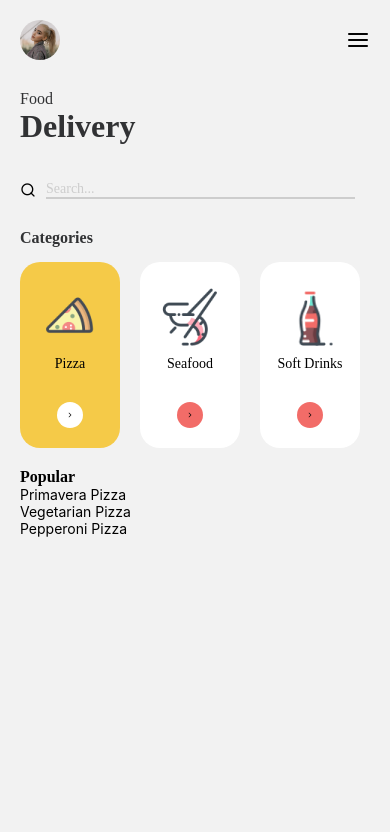
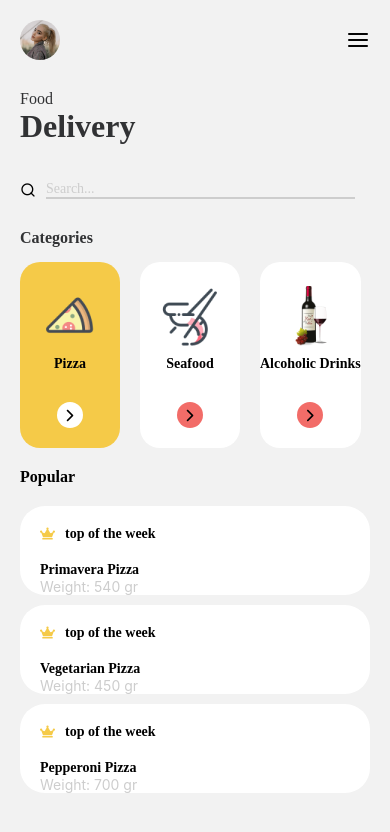
Before and after one commit to phananh18/rn-food-UI-app, a React Native app: screen /Home in a window 390 px wide. Shown: the top 832 px of the page. Built offline with nearby package versions, Linux system fonts and the light colour scheme.

Commit message:
react-native

```diff
--- a/src/assets/data/CategoriesData.js
+++ b/src/assets/data/CategoriesData.js
@@ -12,7 +12,13 @@ const CategoriesData=[
         selected:false,
     },
     {
-        id:1,
+        id:3,
+        image:require('../images/wine-icon.png'),
+        title:'Alcoholic Drinks',
+        selected:false,
+    },
+    {
+        id:4,
         image:require('../images/soda-icon.png'),
         title:'Soft Drinks',
         selected:false,
--- a/src/components/HomeScreen.js
+++ b/src/components/HomeScreen.js
@@ -1,13 +1,14 @@
 import React from 'react'
-import { StyleSheet, Text, View, Image, FlatList } from 'react-native'
+import { StyleSheet, Text, View, Image, FlatList, ScrollView } from 'react-native'
 import Colors from '../assets/colors/Colors'
 import Feather from 'react-native-vector-icons/Feather'
 import CategoriesData from '../assets/data/CategoriesData'
 import PopularData from '../assets/data/PopularData'
-
+import FontAwesome5 from 'react-native-vector-icons/FontAwesome5'
 
 const HomeScreen = () => {
     return (
+        <ScrollView>
             <View style={styles.container}>
                 {/* Header */}
                 <View style={styles.headerWrapper}>
@@ -53,7 +54,7 @@ const HomeScreen = () => {
                                         }]}>
                                             <Feather
                                                 name='chevron-right'
-                                            size={8}
+                                                size={20}
                                                 style={styles.catergorySelectIcon} />
                                         </View>
                                     </View>
@@ -66,22 +67,55 @@ const HomeScreen = () => {
                 {/* Popular */}
                 <View style={styles.popularWrapper}>
                     <Text style={styles.popularTitle}>Popular</Text>
-                <View style={styles.popularListWrapper}>
+                    {/** use map func when there is a lot of data
+                     * {PopularData.map((item) => {
+                        return (
+                            <View style={styles.popularCardWrapper}>
+                                <View style={styles.popularTopWrapper}>
+                                    <FontAwesome5
+                                        name='crown'
+                                        size={12}
+                                        color={Colors.primary} />
+                                    <Text style={styles.popularTopText}>top of the week</Text>
+                                </View>
+                                <View style={styles.popularTitleWrapper}>
+                                    <Text>{item.title}</Text>
+                                    <Text>Weight: {item.weight}</Text>
+                                </View>
+                            </View>
+                        )
+                    })}
+                     */}
+                     {/*  use flatlist when there is a lot of data  */}
+                    <View style={{marginTop:10}}>
                         <FlatList
                             data={PopularData}
-                            keyExtractor={item=>item.id}
-                            renderItem={({item})=>{
-                                return(
-                                    <View>
-                                        <Text>{item.title}</Text>
+                            keyExtractor={item => item.id}
+                            renderItem={({ item }) => {
+                                return (
+                                    <View style={styles.popularCardWrapper}>
+                                        <View style={styles.popularTopWrapper}>
+                                            <FontAwesome5
+                                                name='crown'
+                                                size={12}
+                                                color={Colors.primary} />
+                                            <Text style={styles.popularTopText}>top of the week</Text>
+                                        </View>
+                                        <View style={styles.popularTitleWrapper}>
+                                            <Text style={styles.popularTitlesTitle}>{item.title}</Text>
+                                            <Text style={styles.popularTitlesWeight}>Weight: {item.weight}</Text>
+                                        </View>
                                     </View>
                                 )
                             }}
                         />
                     </View>
-            </View>
+
 
                 </View>
+            </View>
+        </ScrollView>
+
     )
 }
 
@@ -116,7 +150,7 @@ const styles = StyleSheet.create({
         fontFamily: 'Montserrat-Bold',
         fontSize: 32,
         color: Colors.textDark,
-        fontWeight:'bold',
+        fontWeight: 'bold',
     },
     searchWrapper: {
         marginTop: 36,
@@ -143,7 +177,7 @@ const styles = StyleSheet.create({
         fontFamily: 'Montserrat-Bold',
         fontSize: 16,
         color: Colors.textDark,
-        fontWeight:'bold',
+        fontWeight: 'bold',
     },
     categoriesListWrapper: {
         paddingTop: 15,
@@ -166,6 +200,7 @@ const styles = StyleSheet.create({
         fontFamily: 'Montserrat-SemiBold',
         fontSize: 14,
         marginTop: 10,
+        fontWeight: 'bold',
     },
     categorySelectWrapper: {
         alignSelf: 'center',
@@ -178,13 +213,42 @@ const styles = StyleSheet.create({
     },
     catergorySelectIcon: {
         alignSelf: 'center',
+        color:Colors.black,
     },
-    popularWrapper:{
-        paddingHorizontal:20,
+    popularWrapper: {
+        paddingHorizontal: 20,
     },
-    popularTitle:{
-        fontFamily:'Montserrat-Bold',
-        fontSize:16,
+    popularTitle: {
+        fontFamily: 'Montserrat-Bold',
+        fontSize: 16,
+        fontWeight: 'bold',
+    },
+    popularCardWrapper: {
+        backgroundColor: Colors.white,
+        borderRadius: 25,
+        marginTop: 10,
+        paddingLeft:20,
+    },
+    popularTopWrapper: {
+        flexDirection: 'row',
+        alignItems: 'center',
+        paddingTop: 20,
+    },
+    popularTopText: {
+        fontSize: 14,
+        fontFamily: 'Montserrat-SemiBold',
+        fontWeight: 'bold',
+        marginLeft: 10,
+    },
+    popularTitleWrapper: {
+        marginTop:20
+    },
+    popularTitlesTitle: {
+        fontSize:14,
         fontWeight:'bold',
-    }
+        fontFamily:'Montserrat-SemiBold',
+    },
+    popularTitlesWeight: {
+        color:Colors.textLight
+    },
 })
```
Also changed, not shown: src/assets/images/wine-icon.png (added). Lines whose indentation alone changed are shown as unchanged.
